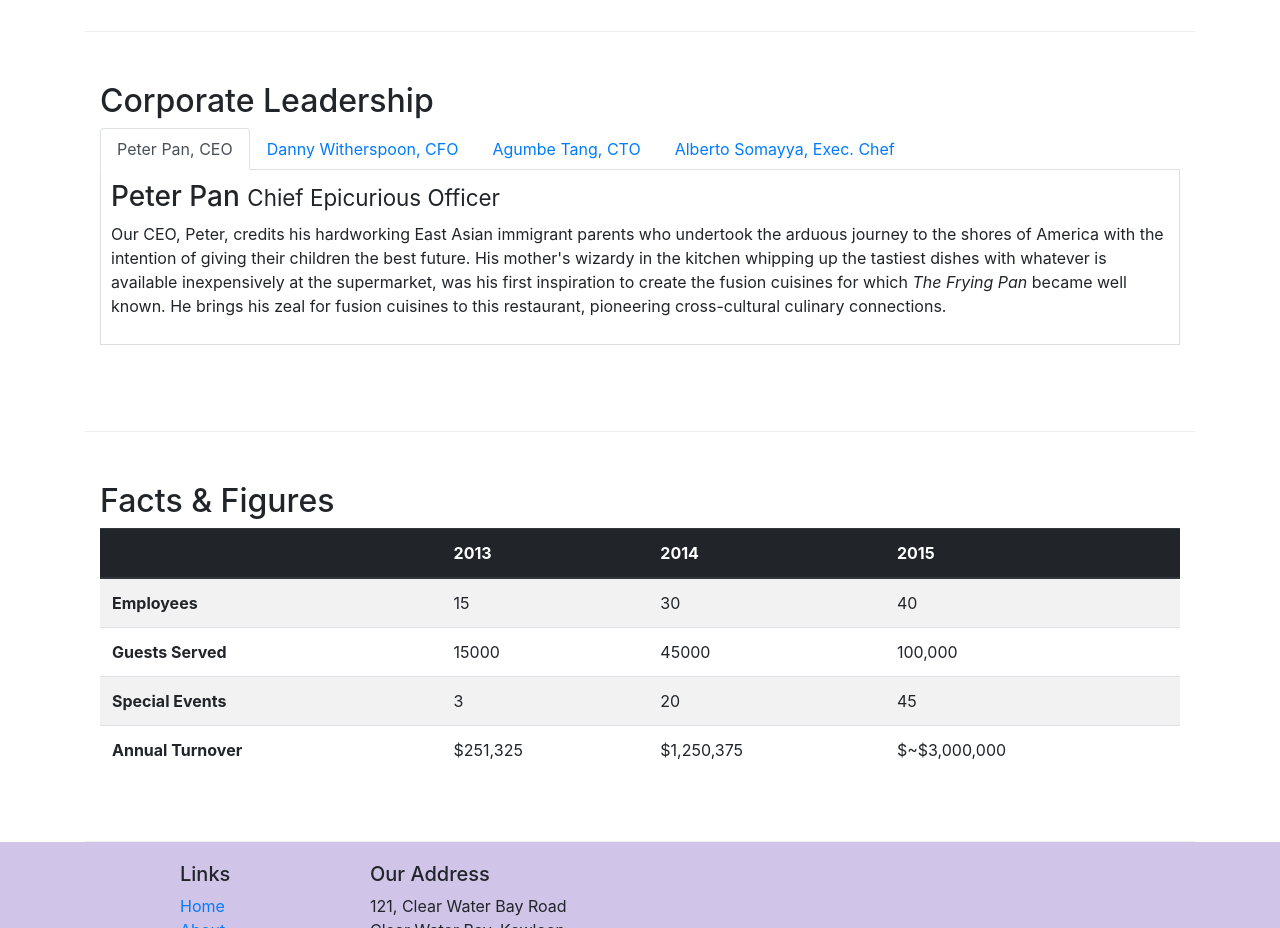
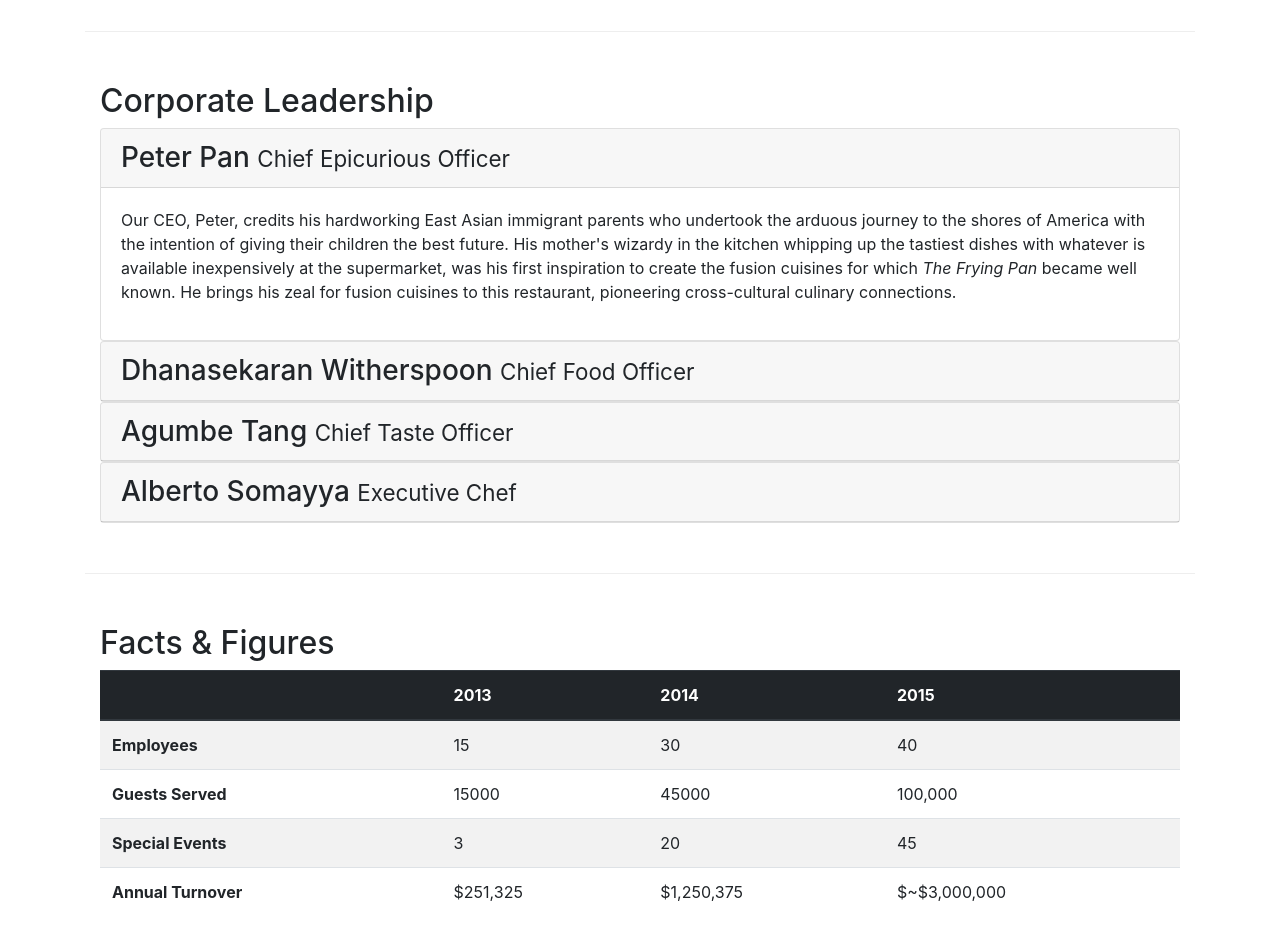
Before and after one commit to kostamir/conFusion, a website: page aboutus.html in a window 1280 px wide. Shown: the part 940-1868 px from the top of the page. Drawn offline with nearby package versions, Linux system fonts and the light colour scheme.

Commit message:
Accordion.

```diff
--- a/aboutus.html
+++ b/aboutus.html
@@ -103,51 +103,75 @@
         <div class="row row-content">
             <div class="col-12">
                 <h2>Corporate Leadership</h2>
-                <ul class="nav nav-tabs">
-                    <li class="nav-item">
-                        <a class="nav-link active" href="#peter" role="tab"
-                          data-toggle="tab">Peter Pan, CEO</a>
-                    </li>
-                    <li class="nav-item">
-                        <a class="nav-link" href="#danny" role="tab"
-                          data-toggle="tab">Danny Witherspoon, CFO</a>
-                    </li>
-                    <li class="nav-item">
-                        <a class="nav-link" href="#agumbe"role="tab"
-                          data-toggle="tab">Agumbe Tang, CTO</a>
-                    </li>
-                    <li class="nav-item">
-                        <a class="nav-link" href="#alberto" role="tab"
-                          data-toggle="tab">Alberto Somayya, Exec. Chef</a>
-                    </li>
-                </ul>
-                <div class="tab-content">
-                    <div role="tabpanel" class="tab-pane fade show active" id="peter">
-                        <h3>Peter Pan <small>Chief Epicurious Officer</small></h3>
+
+                <div id="accordion">
+                    <div class="card">
+                        <div class="card-header" role="tab" id="peterhead">
+                            <h3 class="mb-0">
+                                <a data-toggle="collapse" data-target="#peter">
+                                    Peter Pan <small>Chief Epicurious Officer</small>
+                                </a>
+                            </h3>
+                        </div>
+                        <div role="tabpanel" class="collapse show" id="peter" data-parent="#accordion">
+                            <div class="card-body">
                                 <p class="d-none d-sm-block">Our CEO, Peter, credits his hardworking East Asian immigrant parents who
                                     undertook the arduous journey to the shores of America with the intention of giving their children the best
                                     future. His mother's wizardy in the kitchen whipping up the tastiest dishes with whatever is available
                                     inexpensively at the supermarket, was his first inspiration to create the fusion cuisines for which <em>The Frying Pan</em>
                                     became well known. He brings his zeal for fusion cuisines to this restaurant, pioneering cross-cultural culinary connections.</p>
+
                             </div>
-                    <div role="tabpanel" class="tab-pane fade" id="danny">
-                        <h3>Dhanasekaran Witherspoon <small>Chief Food Officer</small></h3>
+                        </div>
+                    </div>
+                    <div class="card">
+                        <div class="card-header" role="tab" id="dannyhead">
+                            <h3 class="mb-0">
+                                <a class="collapsed" data-toggle="collapse" data-target="#danny">
+                                Dhanasekaran Witherspoon <small>Chief Food Officer</small>
+                                </a>
+                            </h3>
+                        </div>
+                        <div class="collapse" id="danny" data-parent="#accordion">
+                            <div class="card-body">
                                 <p class="d-none d-sm-block">Our CFO, Danny, as he is affectionately referred to by his colleagues, comes from a long
                                 established family tradition in farming and produce. His experiences growing up on a farm in the Australian outback
                                 gave him great appreciation for varieties of food sources. As he puts it in his own words, <em>Everything that
                                 runs, wins, and everything that stays, pays!</em></p>
                             </div>
-                    <div role="tabpanel" class="tab-pane fade" id="agumbe">
-                        <h3>Agumbe Tang <small>Chief Taste Officer</small></h3>
+                        </div>
+                    </div>
+                    <div class="card">
+                        <div class="card-header" role="tab" id="agumbehead">
+                            <h3 class="mb-0">
+                                <a class="collapsed" data-toggle="collapse" data-target="#agumbe">
+                                    Agumbe Tang <small>Chief Taste Officer</small>
+                                </a>
+                            </h3>
+                        </div>
+                        <div class="collapse" id="agumbe" data-parent="#accordion">
+                            <div class="card-body">
                                 <p class="d-none d-sm-block">Blessed with the most discerning gustatory sense, Agumbe, our CTO, personally ensures that
                                     every dish that we serve meets his exacting tastes. Our chefs dread the tongue lashing that ensues if their dish does
                                     not meet his exacting standards. He lives by his motto, <em>You click only if you survive my lick.</em></p>
                             </div>
-                    <div role="tabpanel" class="tab-pane fade" id="alberto">
-                        <h3>Alberto Somayya <small>Executive Chef</small></h3>
+                        </div>
+                    </div>
+                    <div class="card">
+                        <div class="card-header" role="tab" id="albertohead">
+                            <h3 class="mb-0">
+                                <a class="collapsed" data-toggle="collapse" data-target="#alberto">
+                                    Alberto Somayya <small>Executive Chef</small>
+                                </a>
+                            </h3>
+                        </div>
+                        <div class="collapse" id="alberto" data-parent="#accordion">
+                            <div class="card-body">
                                 <p class="d-none d-sm-block">Award winning three-star Michelin chef with wide International experience having worked closely
                                     with whos-who in the culinary world, he specializes in creating mouthwatering Indo-Italian fusion experiences.
                                     He says, <em>Put together the cuisines from the two craziest cultures, and you get a winning hit! Amma Mia!</em></p>
+                            </div>
+                        </div>
                     </div>
                 </div>
             </div>
```
Lines whose indentation alone changed are shown as unchanged.
